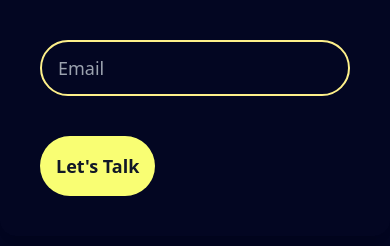
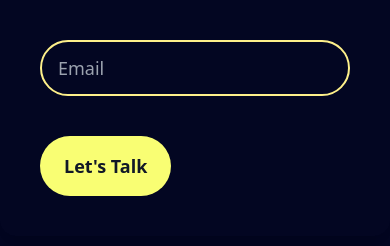
Before and after one commit to snehafarkya/web3era, a React (Create React App) app: page / in a window 390 px wide. Shown: the part 4900-5146 px from the top of the page. Built offline with nearby package versions, Linux system fonts and the light colour scheme.

Commit message:
responsive

```diff
--- a/src/components/Emailcard.js
+++ b/src/components/Emailcard.js
@@ -11,7 +11,7 @@ export default function Emailcard() {
           <p class="text-sm text-gray-500 text-left mb-10 w-5/6">Lorem ipsum dolor sit amet, consectetur adipiscing elit, sed do eiusmod tempor incididunt ut laborea.</p>
           <div className=' md:flex justify-between gap-x-9 block '>
           <input type="text" placeholder="Email" class="mt-10 border-2 bg-transparent border-yellow-200 text-lg rounded-full w-full h-14 px-4 py-4 text-gray-200"/>
-          <button class="e-btn text-gray-900 text-lg rounded-full mt-10 font-bold px-4 py-4 md:w-1/4 w-fit " style={{background:'#f9fe73'}}>Let's Talk</button>
+          <button class="e-btn text-gray-900 text-lg rounded-full mt-10 font-bold px-6 py-4 md:w-1/4 w-fit " style={{background:'#f9fe73'}}>Let's Talk</button>
           </div>
         </div>
         </div>
```
